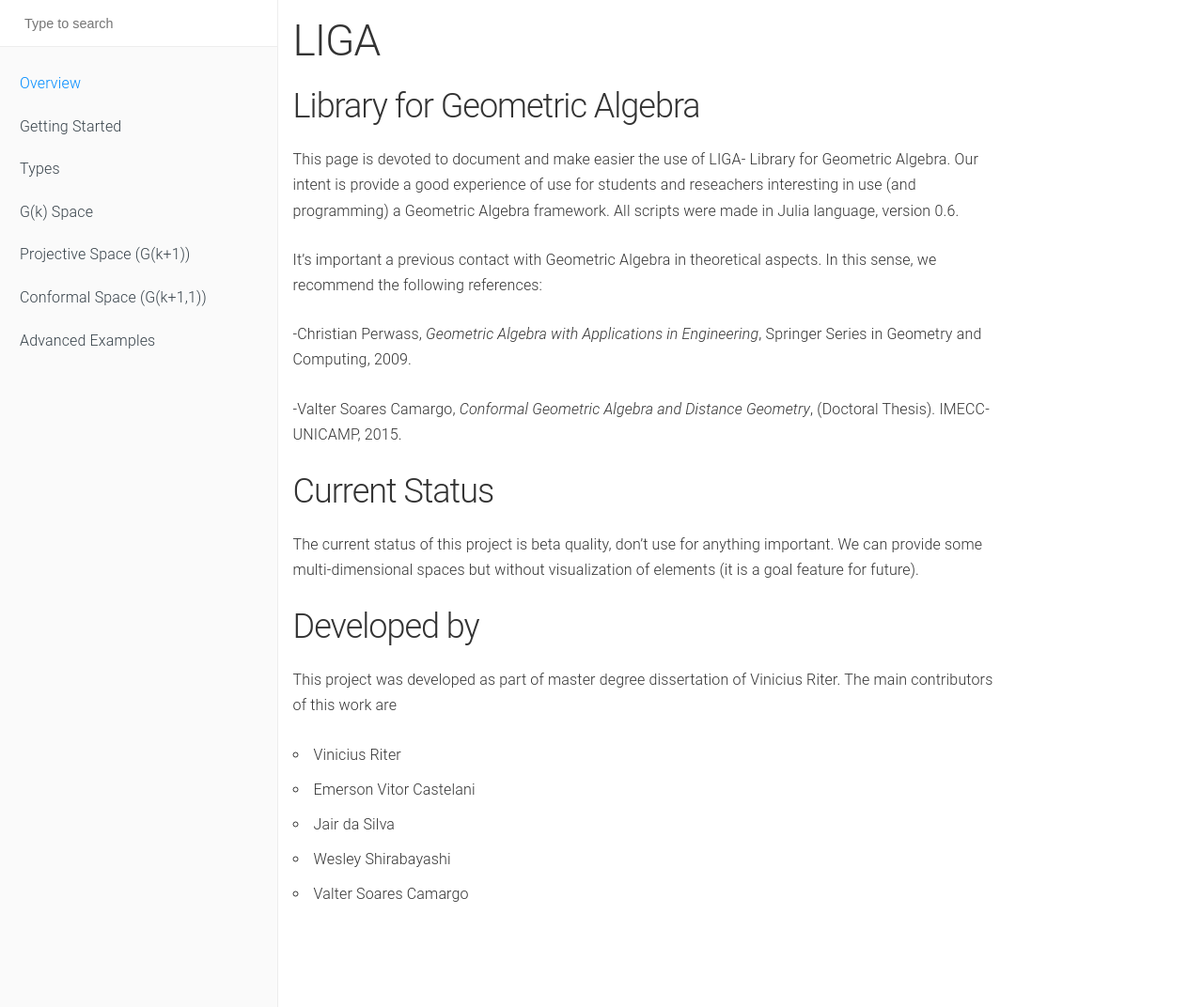
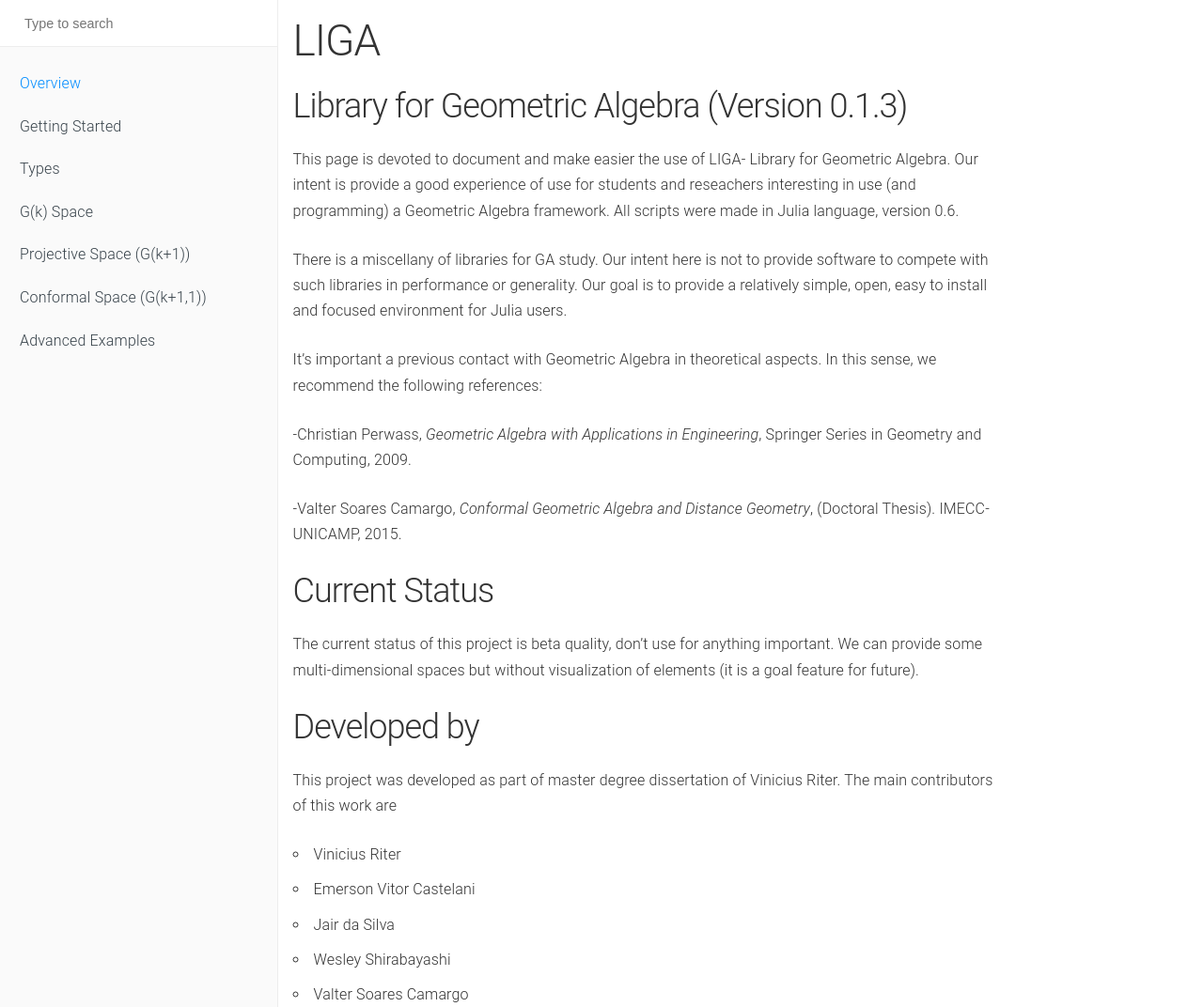
Before and after one commit to evcastelani/LiGA.jl, a Jekyll site: the page built from docs/index.md, in a window 1280 px wide. Shown: the whole page at 94% size. Built offline with Jekyll 4.4.1, drawn with Linux system fonts in a browser that asks for light colours.

```diff
--- a/docs/index.md
+++ b/docs/index.md
@@ -6,7 +6,7 @@ navigation: 1
 
 # LIGA
 
-## Library for Geometric Algebra
+## Library for Geometric Algebra (Version 0.1.3)
 
 
 This page is devoted to document and make easier the use of LIGA- Library for
@@ -14,6 +14,8 @@ Geometric Algebra. Our intent is provide a good experience of use for students
 and reseachers interesting in use (and programming) a Geometric Algebra
 framework. All scripts were made in [Julia language](www.julialang.org),
 version 0.6.
+
+There is a miscellany of libraries for GA study. Our intent here is not to provide software to compete with such libraries in performance or generality. Our goal is to provide a relatively simple, open, easy to install and focused environment for Julia users.
 
 It's important a previous contact with Geometric Algebra in theoretical aspects.
  In this sense, we recommend the following references:
```
